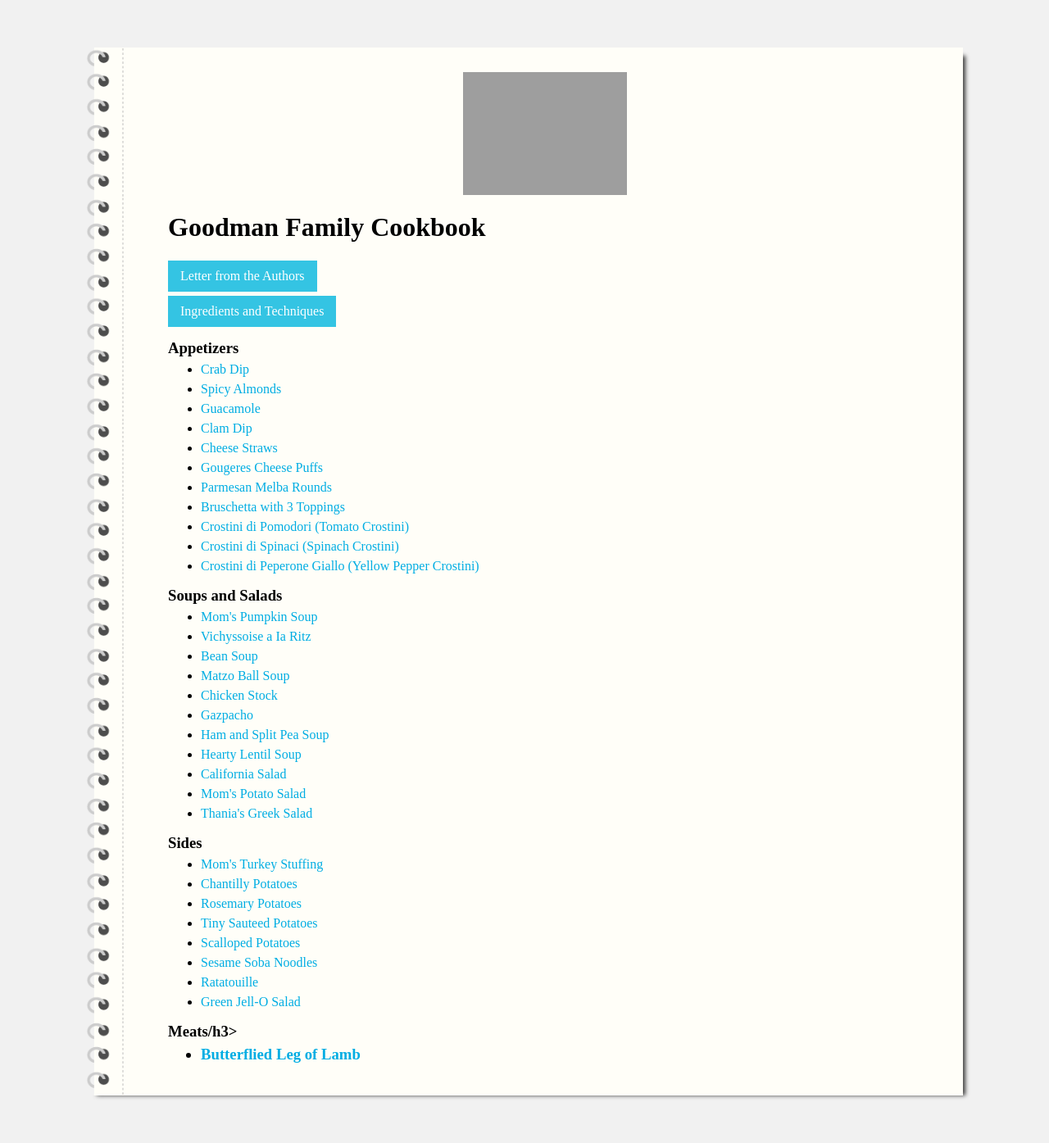
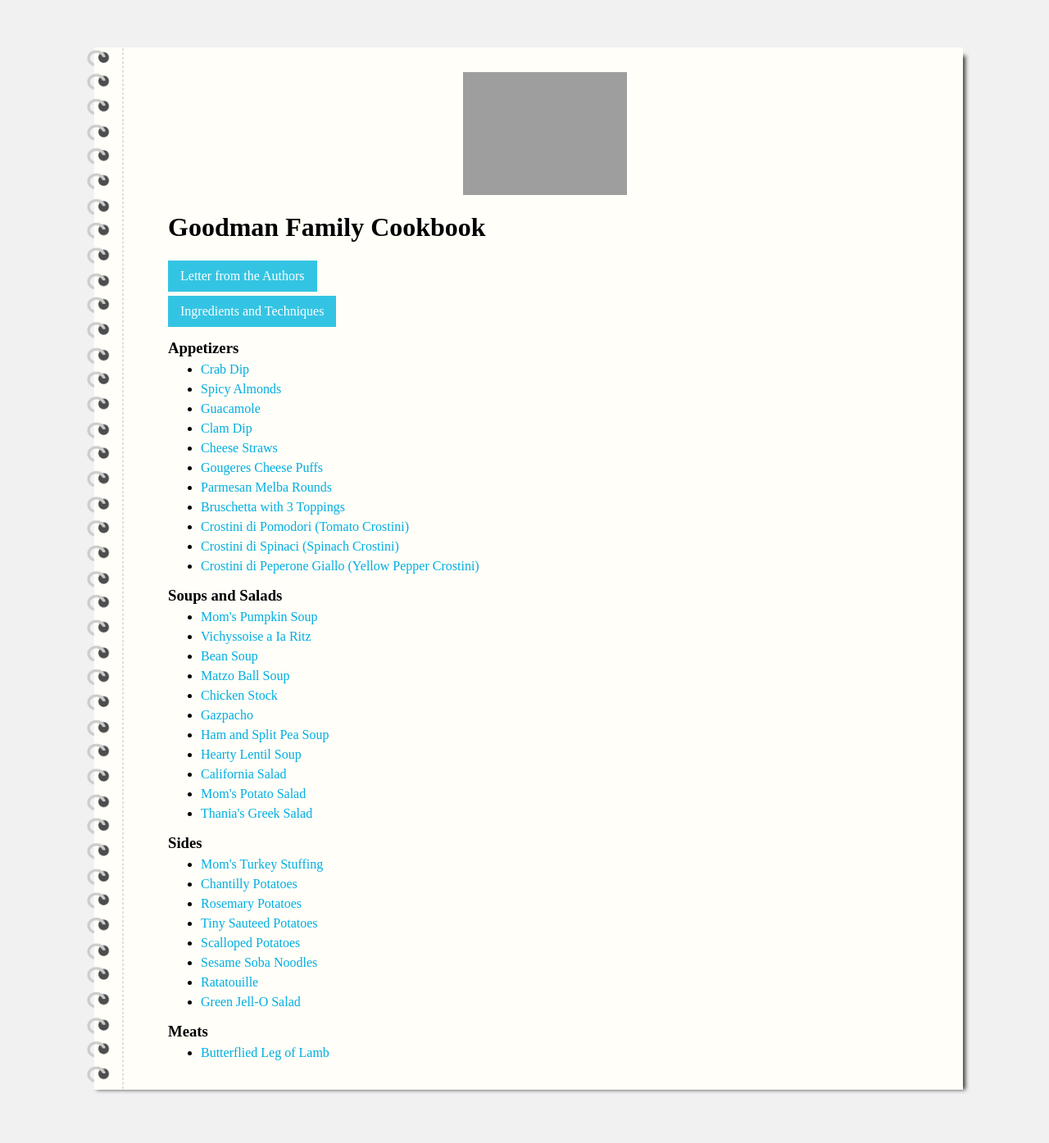
Before and after one commit to mckornfield/goodman-cookbook, a Jekyll site: the page built from index.md, in a window 1280 px wide. Shown: the whole page at 82% size. Built offline with Jekyll 4.4.1, drawn with Linux system fonts in a browser that asks for light colours.

Commit message:
fix missing tag

```diff
--- a/_layouts/overview.html
+++ b/_layouts/overview.html
@@ -30,7 +30,7 @@
         <li><a href="{{site.url}}{{site.baseurl}}{{recipe.url}}">{{recipe.title}}</a></li>
         {% endfor %}
       </ul>
-      <h3 id="section-title">Meats/h3>
+      <h3 id="section-title">Meats</h3>
       <ul id="toc">
         {% for recipe in site.meats %}
         <li><a href="{{site.url}}{{site.baseurl}}{{recipe.url}}">{{recipe.title}}</a></li>
```
